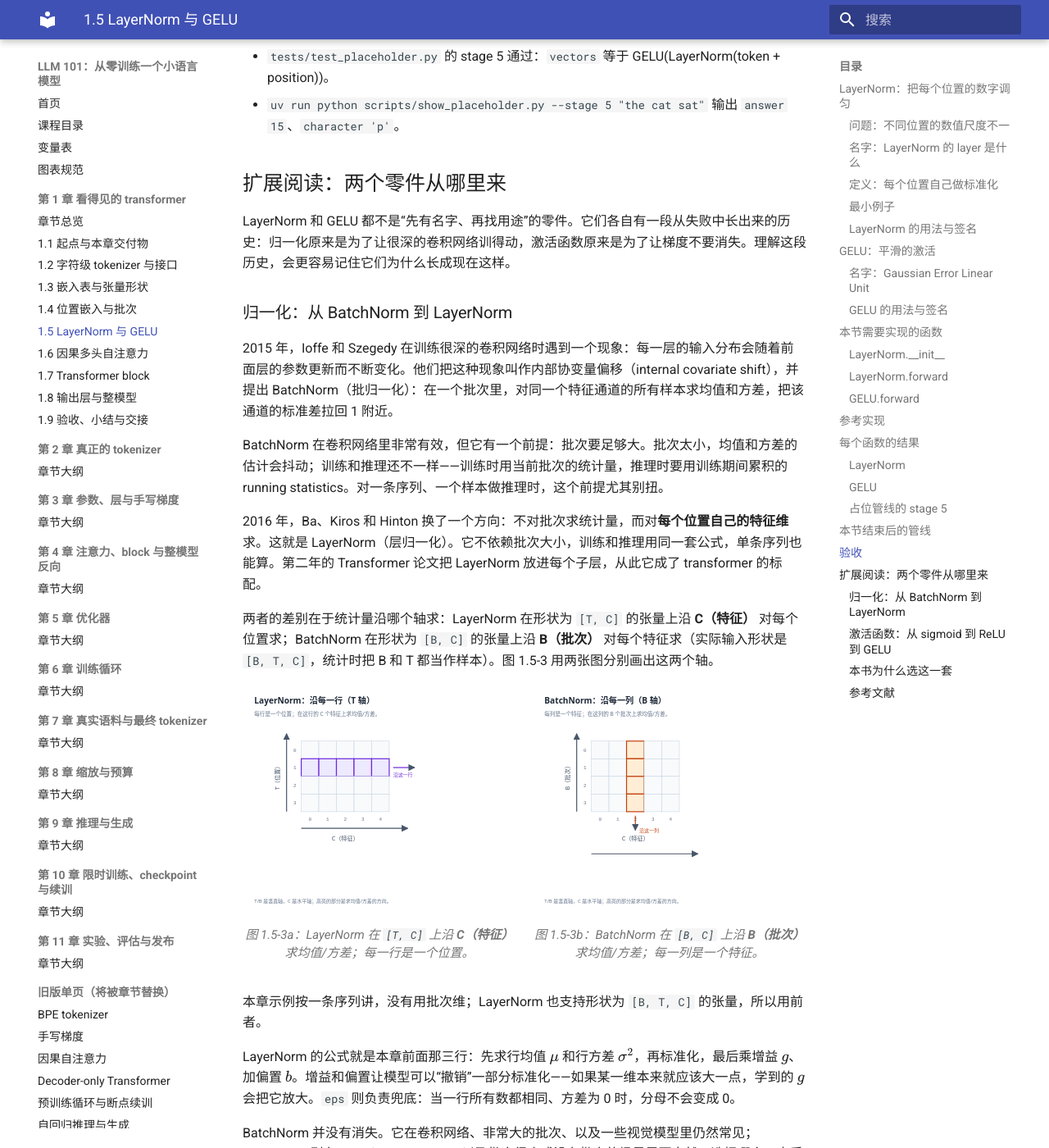
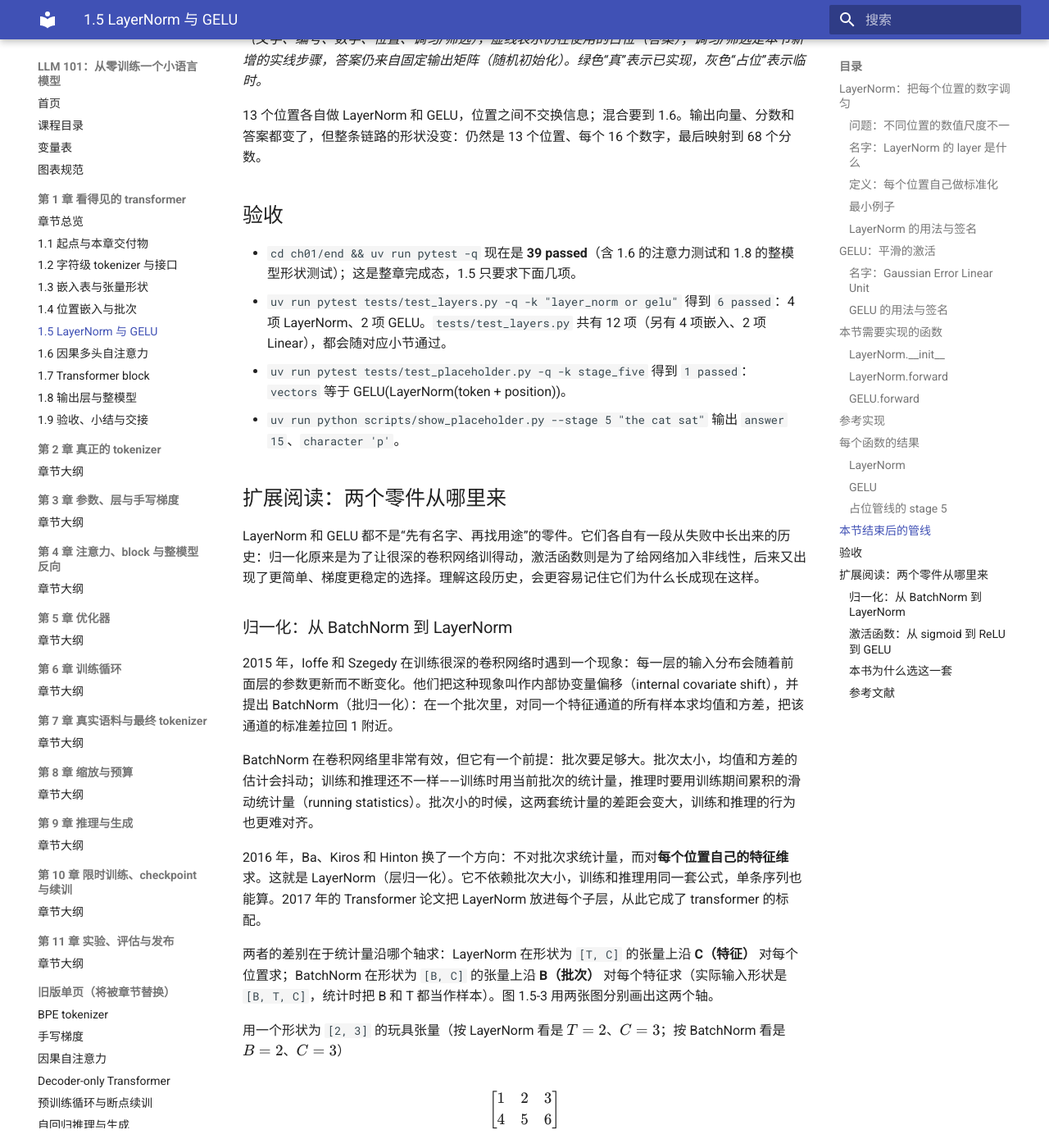
Before and after one commit to tigersoldier/llm-101, an MkDocs documentation site: the page built from docs/course/ch01/1.5.md, in a window 1280 px wide and 1400 px high, scrolled down 7248 px. Shown: the whole window at 82% size. Built offline with MkDocs 1.6.1 and Material for MkDocs 9.7.7, drawn with Linux system fonts in a browser that asks for light colours; some of the changed text lies outside the part shown.

Commit message:
Audit 1.5 text, math, and extension reading

````diff
--- a/docs/course/ch01/1.5.md
+++ b/docs/course/ch01/1.5.md
@@ -6,13 +6,13 @@
 
 ### 问题：不同位置的数值尺度不一
 
-嵌入表和位置表都是随机初始化的，相加后的 16 个数字可能整体很大，也可能整体很小。后面的层如果直接吃这些数，大数会主导计算；而且不同位置的尺度不同，模型很难用同一套规则处理。标准化把每一行拉到相近的尺度：均值为 0、方差为 1，再由可学习的增益和偏置调整。
+嵌入表和位置表都是随机初始化的，相加后的 16 个数字可能整体很大，也可能整体很小。后面的层如果直接使用这些数，大数会主导计算；而且不同位置的尺度不同，模型很难用同一套规则处理。标准化把每一行拉到相近的尺度：均值接近 0、方差接近 1，再由可学习的增益和偏置调整。
 
 ### 名字：LayerNorm 的 layer 是什么
 
-LayerNorm 是 Layer Normalization（层归一化）的缩写。`layer` 不是说“对整层所有位置一起算”，而是对**每个位置自己的最后一维**算：一个位置有 16 个特征，就在这 16 个数上求均值和方差。它不跨位置，也不跨批次；所以 13 个位置会各自得到 13 组统计量。
+LayerNorm 是 Layer Normalization（层归一化）的缩写。名字里的 layer 不是说“对整层所有位置一起算”，而是对**每个位置自己的最后一维**算：一个位置有 16 个特征，就在这 16 个数上求均值和方差。它不跨位置，也不跨批次；所以 13 个位置会各自得到 13 组统计量。
 
-对比一下：如果对批次里所有位置一起求统计量，那是另一种做法（BatchNorm）；本书不用它，因为它依赖批次大小，推理时也不好处理单个样本。LayerNorm 对每个位置独立，天然适合形状为 `[T, C]` 的张量。
+对比一下：如果沿批次维求统计量，那是批归一化（Batch Normalization，BatchNorm）；本书不用它，因为它的统计量依赖批次大小，训练和推理还要用两套统计量。扩展阅读会讲它的来历。LayerNorm 对每个位置独立，天然适合形状为 `[T, C]` 的张量。
 
 ### 定义：每个位置自己做标准化
 
@@ -22,13 +22,13 @@ $$
 \begin{aligned}
 \mu &= \frac{1}{C}\sum_{i=1}^{C} x_i, \\
 \sigma^2 &= \frac{1}{C}\sum_{i=1}^{C}(x_i-\mu)^2, \\
-y_i &= \frac{x_i-\mu}{\sqrt{\sigma^2+\epsilon}}\,g_i + b_i.
+y_i &= \frac{x_i-\mu}{\sqrt{\sigma^2+\epsilon}}\,\gamma_i + \beta_i.
 \end{aligned}
 $$
 
-$C$（特征维，本章 16）；$\epsilon$ 是防止除以零的小数（`eps = 1e-5`）；$g_i$ 和 $b_i$ 是可学习的增益和偏置，初始分别为 1 和 0。方差除以 $C$，不是 $C-1$，这是总体方差。
+$C$（特征维，本章 16）；$\epsilon$ 是防止除以零的小数（代码里的 `eps = 1e-5`）；$\gamma_i$ 和 $\beta_i$ 是可学习的增益和偏置（代码里叫 `gain`、`bias`），初始分别为 1 和 0。方差除以 $C$，不是 $C-1$，这是总体方差。
 
-输入形状是 `[..., C]`，输出形状不变；本章示例用形状为 `[T, C]` 的一条序列（$T$ 是位置数），1.4 介绍的形状为 `[B, T, C]` 的张量（$B$ 是批次大小）也能直接传进来，因为 LayerNorm 只看最后一维。每个位置独立计算，位置之间不交换信息。增益和偏置各有 16 个数字，所以一个 LayerNorm 有 32 个数字；一个 block 有两个 LayerNorm（1.7 讲），共 64 个数字。
+输入形状是 `[..., C]`，输出形状不变；本章示例按形状为 `[T, C]` 的一条序列讲（$T$ 是位置数），1.4 介绍的形状为 `[B, T, C]` 的张量（$B$ 是批次大小）也能直接传入，因为 LayerNorm 只看最后一维。每个位置独立计算，位置之间不交换信息。增益和偏置各有 16 个数字，所以一个 LayerNorm 有 32 个数字；一个 block 有两个 LayerNorm（1.7 讲），共 64 个数字。
 
 ### 最小例子
 
@@ -39,13 +39,13 @@ $C$（特征维，本章 16）；$\epsilon$ 是防止除以零的小数（`eps =
 - 标准差 $\sqrt{1.25} \approx 1.118$
 - 输出约为 $[-1.342, -0.447, 0.447, 1.342]$
 
-输出的均值是 0，方差是 1；原来的 1、2、3、4 被拉成了以 0 为中心的四段。
+输出的均值约为 0，方差约为 1（`eps` 让方差略小于 1，实际是 0.999992）；原来的 1、2、3、4 被拉成了以 0 为中心的四段。
 
 ### `LayerNorm` 的用法与签名
 
-`LayerNorm(normalized_shape)` 构造；`forward(inputs)` 对最后一维做标准化。输入 `[..., C]`，输出同形状；最后一维必须等于 `normalized_shape`，否则报错。
+`LayerNorm(normalized_shape)` 构造；`forward(inputs)` 对最后一维做标准化。输入形状为 `[..., C]` 的张量，输出形状相同；最后一维必须等于 `normalized_shape`，否则报错。
 
-调用 `layer_norm.forward(...)` 得到
+构造 `layer_norm = LayerNorm(4)`，再调用 `layer_norm.forward(torch.tensor([1.0, 2.0, 3.0, 4.0]))`，得到（保留三位小数）
 
 $$
 \begin{bmatrix}-1.342&-0.447&0.447&1.342\end{bmatrix}
@@ -78,22 +78,22 @@ $$
 = \frac{x}{2}\left(1+\operatorname{erf}\left(\frac{x}{\sqrt{2}}\right)\right)
 $$
 
-`erf` 是误差函数（error function），所以名字里有 Gaussian 和 Error；`Linear Unit` 指它保留了输入的线性部分。实际实现常用下面的 tanh 近似，计算起来更快：
+$\operatorname{erf}$ 是误差函数（error function），所以名字里有 Gaussian 和 Error；Linear Unit 指它保留了输入的线性部分。实际实现常用下面的 tanh 近似，计算起来更快：
 
 $$
 \operatorname{GELU}(x)
 \approx \frac{x}{2}\left(1+\tanh\left(\sqrt{\frac{2}{\pi}}\,(x+0.044715x^3)\right)\right)
 $$
 
-本书的 `GELU` 用这个近似式；它在常用区间与精确式的差别在千分之一量级。
+本书的 `GELU` 用这个近似式；在 -4 到 4 上，它与精确式的最大绝对误差约为 0.0005。以 $x=1$ 为例：精确式给出 $0.8413$，tanh 近似给出 $0.8412$，相差约 $0.00015$。
 
-GELU 和 ReLU 的来历、定义和对比放在扩展阅读；这里先记住它在 1 处约 0.841，而不是 ReLU 的 1。
+GELU 的来历和与其他激活函数的对比放在扩展阅读；这里先记住它在 1 处约 0.841，在 -10 处约 0。
 
 ### `GELU` 的用法与签名
 
-`GELU()` 没有可学习参数；`forward(inputs)` 逐元素计算，输入输出形状相同。
+`GELU()` 没有可学习参数；`forward(inputs)` 逐元素计算，输入形状与输出形状相同。
 
-调用 `gelu.forward(...)` 得到
+构造 `gelu = GELU()`，再调用 `gelu.forward(torch.tensor([-10.0, 0.0, 1.0, 10.0]))`，得到（保留四位小数）
 
 $$
 \begin{bmatrix}0&0&0.8412&10\end{bmatrix}
@@ -107,11 +107,11 @@ def forward(self, inputs: torch.Tensor) -> torch.Tensor:
 
 ## 本节需要实现的函数
 
-本节实现 `LayerNorm` 和 `GELU` 两个零件；它们都按最后一维 $C$ 工作：既能处理形状为 `[T, C]` 的张量，也能处理 1.4 介绍的形状为 `[B, T, C]` 的张量。示例仍按形状为 `[T, C]` 的一条序列写；1.7 的 block 会把它们放到残差和子层里。
+本节实现 `LayerNorm` 和 `GELU` 两个零件；LayerNorm 按最后一维 $C$ 工作，GELU 逐元素作用，两者都不改变形状。它们既能处理形状为 `[T, C]` 的张量，也能处理 1.4 介绍的形状为 `[B, T, C]` 的张量。示例仍按形状为 `[T, C]` 的一条序列写；1.7 的 block 会用它们搭出子层，并加上残差连接。
 
 ### `LayerNorm.__init__`
 
-`LayerNorm(normalized_shape)` 建立两个长度为 `normalized_shape` 的向量：`gain` 全是 1，`bias` 全是 0。`normalized_shape` 是最后一维的大小（本章 16）；`eps` 默认 `1e-5`。
+`LayerNorm(normalized_shape)` 建立两个形状为 `[normalized_shape]` 的向量：`gain` 全是 1，`bias` 全是 0。`normalized_shape` 是最后一维的大小（本章 16）；`eps` 默认 `1e-5`。
 
 ```text
 >>> layer_norm = LayerNorm(16)
@@ -121,11 +121,11 @@ def forward(self, inputs: torch.Tensor) -> torch.Tensor:
 
 ### `LayerNorm.forward`
 
-输入 `[..., 16]`，输出同形状。对每个位置：求最后一维的均值 $\mu$ 和总体方差 $\sigma^2$，用 $\sqrt{\sigma^2+\epsilon}$ 标准化，再乘 `gain`、加 `bias`。最后一维不是 16 时报 `ValueError`。
+输入形状为 `[..., normalized_shape]` 的张量（本章是 `[..., 16]`），输出形状相同。对每个位置：求最后一维的均值 $\mu$ 和总体方差 $\sigma^2$，用 $\sqrt{\sigma^2+\epsilon}$ 标准化，再乘 `gain`、加 `bias`。最后一维不等于 `normalized_shape`（本章 16）时报 `ValueError`。
 
 ### `GELU.forward`
 
-输入任意形状，输出同形状；逐元素套用 tanh 近似。没有可学习参数。
+输入形状任意，输出形状与输入相同；逐元素套用 tanh 近似。没有可学习参数。
 
 ## 参考实现
 
@@ -173,11 +173,11 @@ vectors = gelu.forward(layer_norm.forward(vectors))
 
 ### `LayerNorm`
 
-`LayerNorm(4)` 对 $\begin{bmatrix}1&2&3&4\end{bmatrix}$ 输出 $\begin{bmatrix}-1.342&-0.447&0.447&1.342\end{bmatrix}$；均值 0、方差 1。把 `gain` 设成 2、`bias` 设成 1，均值变成 1、方差变成 4，说明增益和偏置是在标准化之后作用的。
+`LayerNorm(4)` 对 $\begin{bmatrix}1&2&3&4\end{bmatrix}$ 输出 $\begin{bmatrix}-1.342&-0.447&0.447&1.342\end{bmatrix}$；均值约为 0、方差约为 1（0.999992）。把 `gain` 设成 2、`bias` 设成 1，输出 $\begin{bmatrix}-1.683&0.106&1.894&3.683\end{bmatrix}$，均值约为 1、方差约为 4，说明增益和偏置是在标准化之后作用的。
 
 ### `GELU`
 
-`GELU()` 对 $\begin{bmatrix}-10&0&1&10\end{bmatrix}$ 输出 $\begin{bmatrix}0&0&0.8412&10\end{bmatrix}$。和 ReLU 相比，1 处的值略小，负数处不是硬 0，而是平滑地趋近 0。
+`GELU()` 对 $\begin{bmatrix}-10&0&1&10\end{bmatrix}$ 输出 $\begin{bmatrix}0&0&0.8412&10\end{bmatrix}$。1 处的值约为 0.841，负数处不是硬 0，而是平滑地趋近 0。
 
 ### 占位管线的 stage 5
 
@@ -205,55 +205,64 @@ character       'p'
 
 ![从字符到答案：第 5 节的管线](../../assets/ch01/07-pipeline.svg?v=1)
 
-*图 1.5-1：词嵌入 + 位置嵌入 → LayerNorm → GELU → 求和 → 输出矩阵 → 分数 → 编号/字符。图中省略中间 8 个位置；LayerNorm 和 GELU 是本节新增的。*
+*图 1.5-1：词嵌入（蓝）与位置嵌入（橙）逐元素相加后，经 LayerNorm（紫）和 GELU（青绿）得到每个位置的向量；再走 1.3 的求和、输出矩阵、分数和 decode。图中省略中间 8 个位置；样例 $T=13$、$C=16$；分数图里绿色是最高分，蓝色是第二、三名；数值来自固定 seed 的随机初始化。*
 
 ![第 5 节结束时的管线：文字、编号、数字、位置、调匀/筛选、答案](../../assets/ch01/architecture-5.svg)
 
-*图 1.5-2：第 5 节结束时的管线。位置、调匀/筛选都是实线；答案仍来自固定输出矩阵。*
+*图 1.5-2：第 5 节结束时的管线（固定示例 `the cat sat`，$T=13$、$C=16$）。实线表示已实现（文字、编号、数字、位置、调匀/筛选），虚线表示仍在使用的占位（答案）；调匀/筛选是本节新增的实线步骤，答案仍来自固定输出矩阵（随机初始化）。绿色“真”表示已实现，灰色“占位”表示临时。*
 
 13 个位置各自做 LayerNorm 和 GELU，位置之间不交换信息；混合要到 1.6。输出向量、分数和答案都变了，但整条链路的形状没变：仍然是 13 个位置、每个 16 个数字，最后映射到 68 个分数。
 
 ## 验收
 
-- `cd ch01/end && uv run pytest -q` 现在是 **39 passed**；1.6 的注意力测试和 1.8 的整模型形状测试都已通过。
-- `tests/test_layers.py` 有 10 项通过：4 项嵌入、4 项 LayerNorm、2 项 GELU。
-- `tests/test_placeholder.py` 的 stage 5 通过：`vectors` 等于 GELU(LayerNorm(token + position))。
+- `cd ch01/end && uv run pytest -q` 现在是 **39 passed**（含 1.6 的注意力测试和 1.8 的整模型形状测试）；这是整章完成态，1.5 只要求下面几项。
+- `uv run pytest tests/test_layers.py -q -k "layer_norm or gelu"` 得到 `6 passed`：4 项 LayerNorm、2 项 GELU。`tests/test_layers.py` 共有 12 项（另有 4 项嵌入、2 项 Linear），都会随对应小节通过。
+- `uv run pytest tests/test_placeholder.py -q -k stage_five` 得到 `1 passed`：`vectors` 等于 GELU(LayerNorm(token + position))。
 - `uv run python scripts/show_placeholder.py --stage 5 "the cat sat"` 输出 `answer 15`、`character 'p'`。
 
 ## 扩展阅读：两个零件从哪里来
 
-LayerNorm 和 GELU 都不是“先有名字、再找用途”的零件。它们各自有一段从失败中长出来的历史：归一化原来是为了让很深的卷积网络训得动，激活函数原来是为了让梯度不要消失。理解这段历史，会更容易记住它们为什么长成现在这样。
+LayerNorm 和 GELU 都不是“先有名字、再找用途”的零件。它们各自有一段从失败中长出来的历史：归一化原来是为了让很深的卷积网络训得动，激活函数则是为了给网络加入非线性，后来又出现了更简单、梯度更稳定的选择。理解这段历史，会更容易记住它们为什么长成现在这样。
 
 ### 归一化：从 BatchNorm 到 LayerNorm
 
 2015 年，Ioffe 和 Szegedy 在训练很深的卷积网络时遇到一个现象：每一层的输入分布会随着前面层的参数更新而不断变化。他们把这种现象叫作内部协变量偏移（internal covariate shift），并提出 BatchNorm（批归一化）：在一个批次里，对同一个特征通道的所有样本求均值和方差，把该通道的标准差拉回 1 附近。
 
-BatchNorm 在卷积网络里非常有效，但它有一个前提：批次要足够大。批次太小，均值和方差的估计会抖动；训练和推理还不一样——训练时用当前批次的统计量，推理时要用训练期间累积的 running statistics。对一条序列、一个样本做推理时，这个前提尤其别扭。
+BatchNorm 在卷积网络里非常有效，但它有一个前提：批次要足够大。批次太小，均值和方差的估计会抖动；训练和推理还不一样——训练时用当前批次的统计量，推理时要用训练期间累积的滑动统计量（running statistics）。批次小的时候，这两套统计量的差距会变大，训练和推理的行为也更难对齐。
 
-2016 年，Ba、Kiros 和 Hinton 换了一个方向：不对批次求统计量，而对**每个位置自己的特征维**求。这就是 LayerNorm（层归一化）。它不依赖批次大小，训练和推理用同一套公式，单条序列也能算。第二年的 Transformer 论文把 LayerNorm 放进每个子层，从此它成了 transformer 的标配。
+2016 年，Ba、Kiros 和 Hinton 换了一个方向：不对批次求统计量，而对**每个位置自己的特征维**求。这就是 LayerNorm（层归一化）。它不依赖批次大小，训练和推理用同一套公式，单条序列也能算。2017 年的 Transformer 论文把 LayerNorm 放进每个子层，从此它成了 transformer 的标配。
 
 两者的差别在于统计量沿哪个轴求：LayerNorm 在形状为 `[T, C]` 的张量上沿 **C（特征）** 对每个位置求；BatchNorm 在形状为 `[B, C]` 的张量上沿 **B（批次）** 对每个特征求（实际输入形状是 `[B, T, C]`，统计时把 B 和 T 都当作样本）。图 1.5-3 用两张图分别画出这两个轴。
+
+用一个形状为 `[2, 3]` 的玩具张量（按 LayerNorm 看是 $T=2$、$C=3$；按 BatchNorm 看是 $B=2$、$C=3$）
+
+$$
+\begin{bmatrix}1&2&3\\4&5&6\end{bmatrix}
+$$
+
+计算一遍：LayerNorm 对每一行求统计量，两行都变成 $[-1.225, 0, 1.225]$；BatchNorm 对每一列求统计量，两行变成 $[-1, -1, -1]$ 和 $[1, 1, 1]$。同一个张量，按行还是按列求统计量，输出完全不同。
 
 <div class="figure-pair">
 <figure>
 <img src="../../../assets/ch01/09-normalization-layer.svg" alt="LayerNorm 沿每一行：T 是位置轴，C 是特征轴" loading="lazy">
-<figcaption>图 1.5-3a：LayerNorm 在 <code>[T, C]</code> 上沿 <strong>C（特征）</strong> 求均值/方差；每一行是一个位置。</figcaption>
+<figcaption>图 1.5-3a：LayerNorm 在形状为 <code>[T, C]</code> 的张量上沿 <strong>C（特征）</strong> 求均值/方差；每一行是一个位置。样例 T=4、C=5，紫色高亮是参与统计的那一行。</figcaption>
 </figure>
 <figure>
 <img src="../../../assets/ch01/09-normalization-batch.svg" alt="BatchNorm 沿每一列：B 是批次轴，C 是特征轴" loading="lazy">
-<figcaption>图 1.5-3b：BatchNorm 在 <code>[B, C]</code> 上沿 <strong>B（批次）</strong> 求均值/方差；每一列是一个特征。</figcaption>
+<figcaption>图 1.5-3b：BatchNorm 在形状为 <code>[B, C]</code> 的张量上沿 <strong>B（批次）</strong> 求均值/方差；每一列是一个特征。样例 B=4、C=5，橙色高亮是参与统计的那一列。</figcaption>
 </figure>
 </div>
 
-本章示例按一条序列讲，没有用批次维；LayerNorm 也支持形状为 `[B, T, C]` 的张量，所以用前者。
+本章示例只按一条序列讲，图中的每一行就是一个位置；LayerNorm 也支持形状为 `[B, T, C]` 的张量。
 
-LayerNorm 的公式就是本章前面那三行：先求行均值 $\mu$ 和行方差 $\sigma^2$，再标准化，最后乘增益 $g$、加偏置 $b$。增益和偏置让模型可以“撤销”一部分标准化——如果某一维本来就应该大一点，学到的 $g$ 会把它放大。`eps` 则负责兜底：当一行所有数都相同、方差为 0 时，分母不会变成 0。
+LayerNorm 的公式就是本章前面那三行：先求行均值 $\mu$ 和行方差 $\sigma^2$，再标准化，最后乘增益 $\gamma$、加偏置 $\beta$。增益和偏置让模型可以“撤销”一部分标准化——如果某一维本来就应该大一点，学到的 $\gamma$ 会把它放大。`eps` 则负责兜底：当一行所有数都相同、方差为 0 时，分母不会变成 0。例如一行是 $[2, 2, 2, 2]$，方差是 0，分母是 $\sqrt{0+10^{-5}}\approx0.00316$，不会变成 0，输出由 `bias` 决定。
 
 BatchNorm 并没有消失。它在卷积网络、非常大的批次、以及一些视觉模型里仍然常见；LayerNorm 则在 transformer、RNN、以及批次很小或没有批次的场景里更自然。选择哪个，本质上是在问：**统计量沿哪一维求，才对当前任务有意义？**
 
 ### 激活函数：从 sigmoid 到 ReLU 到 GELU
 
-最早的神经元模型用阶跃函数：输入超过阈值就输出 1，否则输出 0。阶跃不可导，训练时没法求梯度；于是 sigmoid（S 形函数）和 tanh（双曲正切）登场，把输出压到 0–1 或 -1–1，既平滑又有导数。它们在很长一段时间里是标准配置。
+最早的神经元模型用阶跃函数：输入超过阈值就输出 1，否则输出 0。阶跃函数在阈值处不可导，其余位置的导数为 0，训练时没法求梯度；于是 sigmoid（S 形函数）和 tanh（双曲正切）登场，把输出压到 0 到 1 或 -1 到 1，既平滑又有导数。它们在很长一段时间里是标准配置。
+
 sigmoid 和 tanh 的定义是：
 
 <div class="math-pair" markdown="1">
@@ -268,14 +277,15 @@ $$
 
 </div>
 
-图 1.5-4 画出它们的曲线：sigmoid 从 0 升到 1，tanh 从 -1 升到 1；两条曲线在两端都变得很平，这就是“饱和”。
+例如 $\sigma(0)=0.5$、$\tanh(0)=0$；$\sigma(2)\approx0.881$、$\tanh(2)\approx0.964$。
+
+图 1.5-4 画出它们的曲线：sigmoid 从 0 升到 1，tanh 从 -1 升到 1；两条曲线在两端都变得很平，导数接近 0，这就是“饱和”。
 
 ![sigmoid 与 tanh 的曲线](../../assets/ch01/11-sigmoid-tanh.svg)
 
-*图 1.5-4：sigmoid（蓝）和 tanh（橙）在 -6 到 6 的曲线。sigmoid 的值域是 0–1，tanh 是 -1–1；两端都趋于平缓，导数接近 0。*
+*图 1.5-4：sigmoid（蓝）和 tanh（橙）在 -6 到 6 的曲线。sigmoid 的值域是 0 到 1，tanh 是 -1 到 1；两端都趋于平缓，导数接近 0。曲线由公式直接画出，不涉及随机权重。*
 
-
-但 sigmoid 和 tanh 在两端会“饱和”：输入很大或很小时，曲线几乎水平，导数接近 0。网络一深，梯度从后往前乘，越乘越小，这就是梯度消失。2010 年前后，Nair 和 Hinton、以及 Glorot 等人重新推广了 ReLU（Rectified Linear Unit，线性整流单元）：
+网络一深，梯度从后往前乘，越乘越小，这就是梯度消失。2010 年前后，Nair 和 Hinton 以及 Glorot 等人重新推广了 ReLU（Rectified Linear Unit，线性整流单元）：
 
 $$
 \operatorname{ReLU}(x) = \max(0, x)
@@ -292,11 +302,11 @@ $$
 = \frac{x}{2}\left(1+\operatorname{erf}\left(\frac{x}{\sqrt 2}\right)\right)
 $$
 
-`erf` 是误差函数，名字里的 Gaussian 和 Error 就来自这里。实际实现常用 tanh 近似（本章代码用的就是它）。图 1.5-5 把 ReLU 和 GELU 画在一起：ReLU 在 0 处有一个硬拐角，GELU 则是平滑过渡；负数区 ReLU 是 0，GELU 会先下沉一点，再趋近 0。
+$\operatorname{erf}$ 是误差函数，名字里的 Gaussian 和 Error 就来自这里。实际实现常用 tanh 近似（本章代码用的就是它）。图 1.5-5 把 ReLU 和 GELU 画在一起：ReLU 在 0 处有一个硬拐角，GELU 则是平滑过渡；负数区 ReLU 是 0，GELU 会先下沉到约 $-0.17$（在 $x \approx -0.75$ 处），再趋近 0。
 
 ![ReLU 与 GELU 的曲线：ReLU 在 0 处硬拐，GELU 平滑过渡](../../assets/ch01/08-activations.svg)
 
-*图 1.5-5：ReLU（灰）与 GELU（绿）在 -4 到 4 的曲线。ReLU 在 0 处不可导；GELU 全程平滑，负数区有一个很小的负值。*
+*图 1.5-5：ReLU（灰）与 GELU（绿）在 -4 到 4 的曲线。ReLU 在 0 处不可导；GELU 全程平滑，负数区最低约 $-0.17$。曲线由公式直接画出，不涉及随机权重。*
 
 几个关键点的对比：
 
@@ -305,13 +315,13 @@ $$
 |ReLU|0|0|1|10|
 |GELU|≈0|0|0.841|10|
 
-在 1 处，ReLU 原样通过，GELU 只通过约 84%；在负数区，GELU 不是硬 0，而是平滑地压向 0。这种平滑让梯度更连续，也让 GELU 在 BERT、GPT 等模型里流行起来。代价是计算比 ReLU 稍贵：`erf` 或 `tanh` 都比一次比较和取最大值复杂。
+在 1 处，ReLU 原样通过，GELU 只通过约 84%；在负数区，GELU 不是硬 0，而是平滑地压向 0。这种平滑让梯度更连续，也让 GELU 在 BERT、GPT 等模型里流行起来。代价是计算比 ReLU 稍贵：$\operatorname{erf}$ 或 $\tanh$ 都比一次比较和取最大值复杂。
 
 ### 本书为什么选这一套
 
-把三个选择放在一起看：
+把两个选择放在一起看：
 
-- **LayerNorm 而不是 BatchNorm**：本章示例按一条序列讲，没有用批次维；LayerNorm 对每个位置独立，也支持 1.4 的形状为 `[B, T, C]` 的张量，训练和推理公式一致。
+- **LayerNorm 而不是 BatchNorm**：本章示例按一条序列讲，没有用批次维；LayerNorm 对每个位置独立，也支持 1.4 介绍的形状为 `[B, T, C]` 的张量，训练和推理公式一致。
 - **GELU 而不是 ReLU**：GELU 平滑，负数区不是硬截断；它和 BERT/GPT 的选择一致，便于后面章节对照。
 
 这些选择都不是“唯一正确”，而是针对本书的小模型、单序列示例和后续训练章节做的权衡。理解它们的历史和取舍，比记住“transformer 就用这个”更有用。
````
Also changed, not shown: other parts of docs/course/ch01/1.5.md (+0 -1 lines), ch01/sections/1.5.md (+9 -9 lines).
